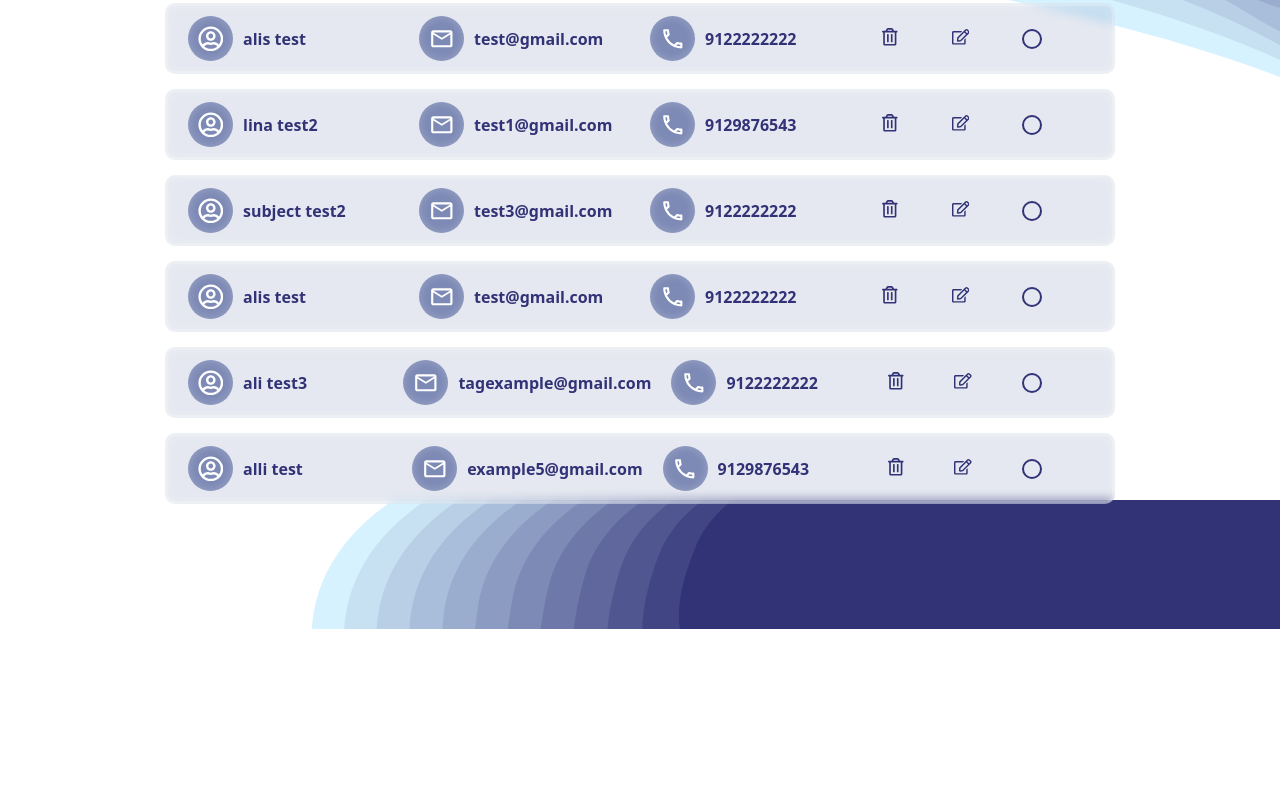
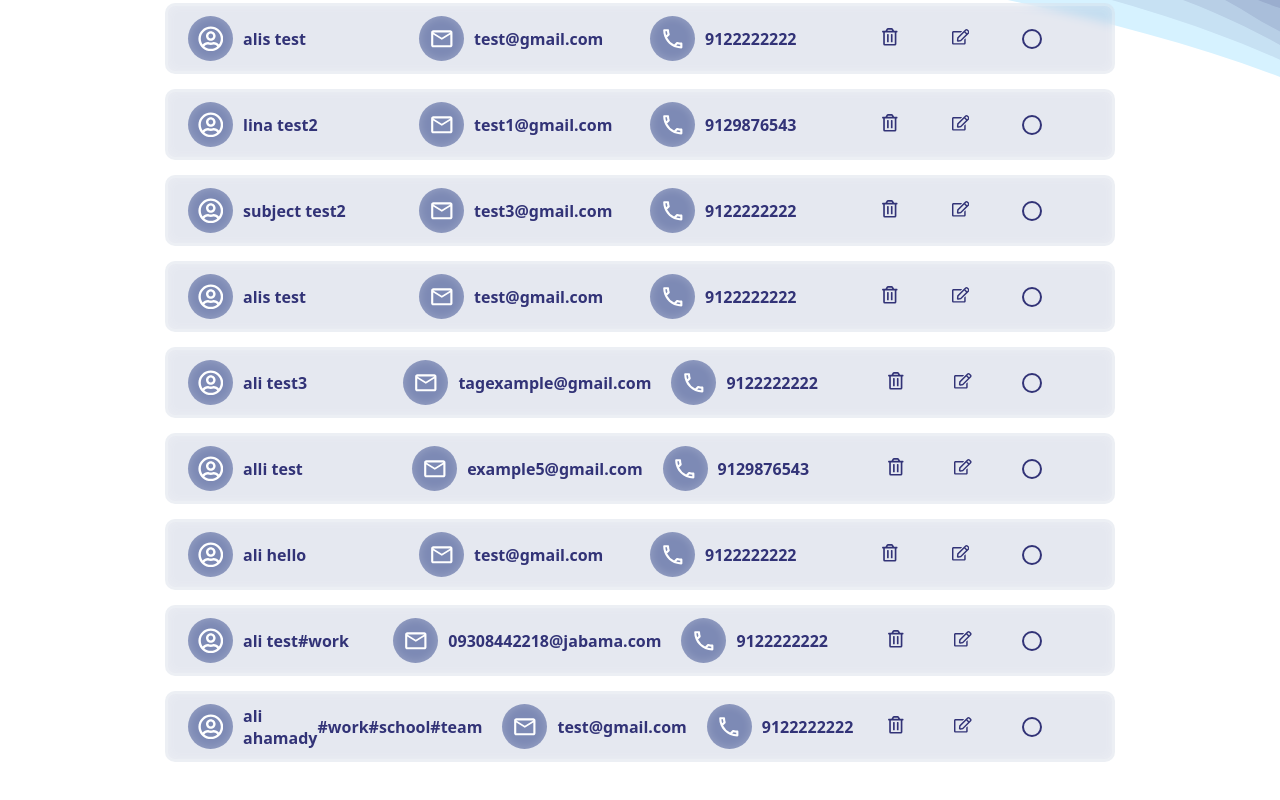
Before and after one commit to aliPourahmady/week18, a React (Vite) app: page / in a window 1280 px wide. Shown: the part 580-1380 px from the top of the page. Before the commit the page ends 1209 px from the top, so only its background shows below. Built offline with nearby package versions, Linux system fonts and the light colour scheme; data requests are answered from the project's data file.

Commit message:
feat: adding the tag feature into contactItem component

```diff
--- a/db.json
+++ b/db.json
@@ -34,7 +34,6 @@
       "lastName": "test3",
       "email": "tagexample@gmail.com",
       "phone": "9122222222",
-      "tags": [],
       "id": "L19BtA0heHw"
     },
     {
@@ -42,12 +41,36 @@
       "lastName": "test",
       "email": "example5@gmail.com",
       "phone": "9129876543",
+      "id": "Fn0xZSINjP4"
+    },
+    {
+      "name": "ali",
+      "lastName": "hello",
+      "email": "test@gmail.com",
+      "phone": "9122222222",
+      "id": "bNE9mY-BzjA"
+    },
+    {
+      "name": "ali",
+      "lastName": "test",
+      "email": "09308442218@jabama.com",
+      "phone": "9122222222",
       "tags": [
-        {
-          "value": "work"
-        }
+        "work"
       ],
-      "id": "Fn0xZSINjP4"
+      "id": "fxVy5u13WTU"
+    },
+    {
+      "name": "ali",
+      "lastName": "ahamady",
+      "email": "test@gmail.com",
+      "phone": "9122222222",
+      "tags": [
+        "work",
+        "school",
+        "team"
+      ],
+      "id": "Uuvqd0TLOOI"
     }
   ],
   "$schema": "./node_modules/json-server/schema.json"
--- a/src/components/ContactItem.jsx
+++ b/src/components/ContactItem.jsx
@@ -16,7 +16,7 @@ function ContactItem({
   selected,
   selectHandler,
 }) {
-  const { id, name, lastName, email, phone } = data;
+  const { id, name, lastName, email, phone, tags } = data;
   const [modalOpen, setModalOpen] = useState(false);
   const [editModal, setEditModal] = useState(false);
 
@@ -49,6 +49,7 @@ function ContactItem({
             <FaRegUserCircle />
           </span>
           {name} {lastName}
+          {tags && tags.map((tag, index) => <span key={index}>#{tag}</span>)}
           {/* <span>#Work</span> */}
         </p>
         <p>
--- a/src/components/Contacts.jsx
+++ b/src/components/Contacts.jsx
@@ -73,11 +73,15 @@ function Contacts() {
 
   const onSubmit = async (data) => {
     try {
+      const stringdata = {
+        ...data,
+        tags: data.tags.map((tag) => tag.value),
+      };
       if (isEditing) {
-        await updateContact(editId, data);
+        await updateContact(editId, stringdata);
         alertTimeOut("Contact update successfully.");
       } else {
-        await addContact(data);
+        await addContact(stringdata);
         alertTimeOut("Contact added successfully.");
       }
       reset();
--- a/src/global.css
+++ b/src/global.css
@@ -28,6 +28,7 @@ body {
   /* background: radial-gradient(circle,rgba(112,102,255,2) 7%,rgba(0,212,255,1) 77%); */
   background: url("./assets/coolbackgrounds-topography-micron.svg");
   object-fit: contain;
+  background-repeat: no-repeat;
   margin: auto;
   max-width: 1000px;
   min-height: 100vh;
```
Also changed, not shown: src/components/TagInput.jsx (line endings or trailing spaces).
